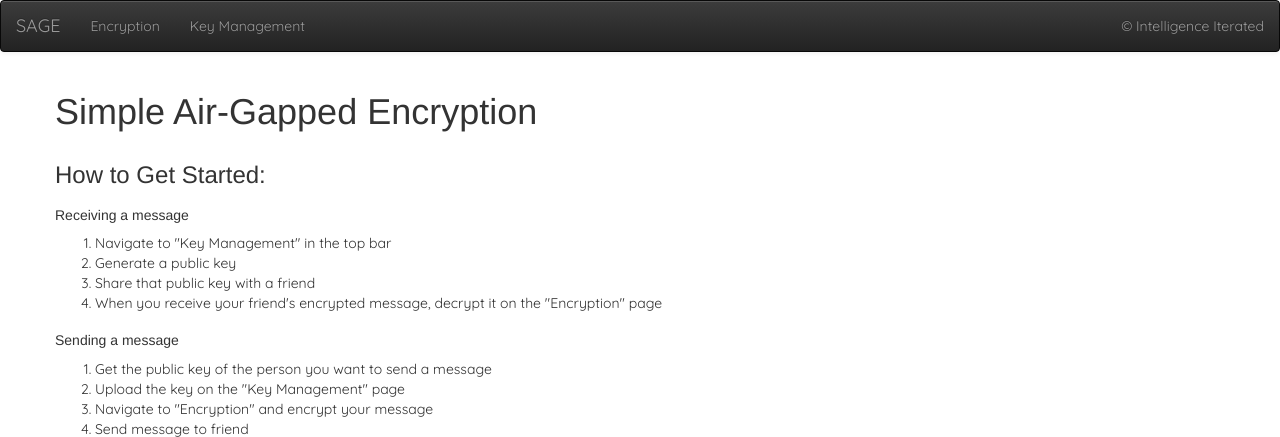
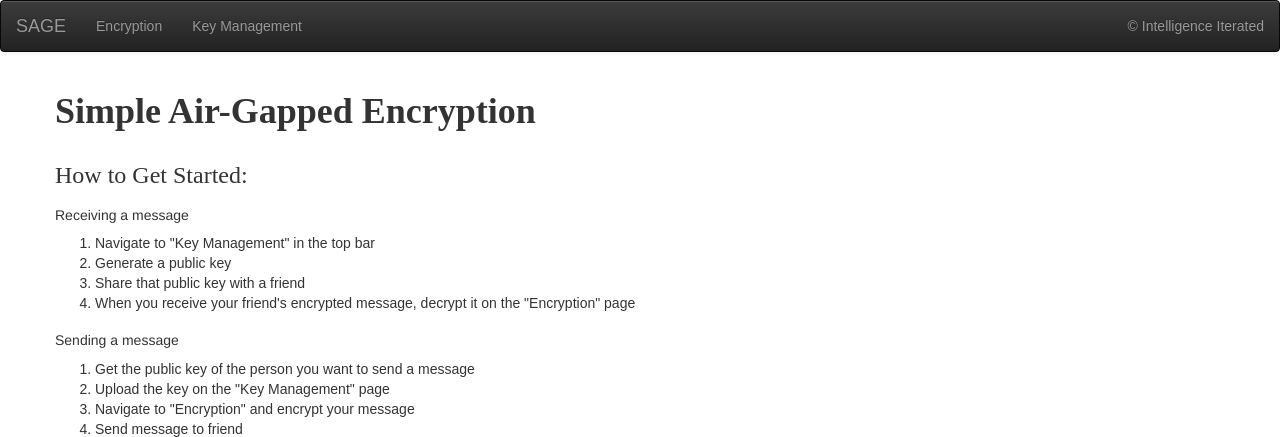
Before and after one commit to dblarons/SAGE, a Python web app: template sage/templates/home.mako in a window 1280 px wide. Shown: the top 437 px of the page. Run offline with Mako, Linux system fonts and the light colour scheme; the template is opened without the code that fills it, so the values that code supplies are empty; style sheets or scripts are compiled from the project's sources.

Commit message:
Added Quicksand font locally; applied font with css fix

```diff
--- a/sage/static/stylesheets/css/main.css
+++ b/sage/static/stylesheets/css/main.css
@@ -1,4 +1,13 @@
 body {
   font-family: 'Quicksand', sans-serif;
-  background-color: white;
 }
+body h1,
+body h2 {
+  font-family: 'Quicksand';
+  font-weight: 700;
+}
+body h3,
+body h4 {
+  font-family: 'Quicksand';
+  font-weight: 400;
+}
--- a/sage/static/stylesheets/less/styles.less
+++ b/sage/static/stylesheets/less/styles.less
@@ -1,3 +1,15 @@
 body {
-  font-family: 'Quicksand', sans-serif;
+
+    font-family: 'Quicksand', sans-serif;
+
+    h1, h2 {
+        font-family: 'Quicksand';
+        font-weight: 700;
+    }
+
+    h3, h4 {
+        font-family: 'Quicksand';
+        font-weight: 400;
+    }
+
 }
--- a/sage/templates/layout.mako
+++ b/sage/templates/layout.mako
@@ -9,9 +9,11 @@
   <link rel="shortcut icon" href="${request.static_url('sage:static/favicon.ico')}" />
   <link rel="stylesheet" href="${request.static_url('sage:static/vendor/bootstrap-3.0.0/css/bootstrap.min.css')}" type="text/css" media="screen" charset="utf-8" />
   <link rel="stylesheet" href="${request.static_url('sage:static/vendor/bootstrap-3.0.0/css/bootstrap-theme.min.css')}" type="text/css" media="screen" charset="utf-8" />
-  <link rel='stylesheet' href="http://fonts.googleapis.com/css?family=Quicksand:300,400" type='text/css'>
-  <link rel="stylesheet/less" href="${request.static_url('sage:static/stylesheets/less/styles.less')}" type="text/css">
-  <link rel="stylesheet/less" href="${request.static_url('sage:static/stylesheets/css/main.css')}" type="text/css">
+  <link rel="stylesheet" href="${request.static_url('sage:static/vendor/Quicksand/Quicksand-Light.ttf')}" type="text/css">
+  <link rel="stylesheet" href="${request.static_url('sage:static/vendor/Quicksand/Quicksand-Regular.ttf')}" type="text/css">
+  <link rel="stylesheet" href="${request.static_url('sage:static/vendor/Quicksand/Quicksand-Bold.ttf')}" type="text/css">
+  <link rel="stylesheet" href="${request.static_url('sage:static/stylesheets/css/main.css')}" type="text/css">
+
 
   <!--[if lte IE 6]>
   <link rel="stylesheet" href="${request.static_url('sage:static/ie6.css')}" type="text/css" media="screen" charset="utf-8" />
```
Also changed, not shown: sage/static/vendor/Quicksand/Quicksand-Bold.ttf (added), sage/static/vendor/Quicksand/Quicksand-Light.ttf (added), sage/static/vendor/Quicksand/Quicksand-Regular.ttf (added), 1 other file.
